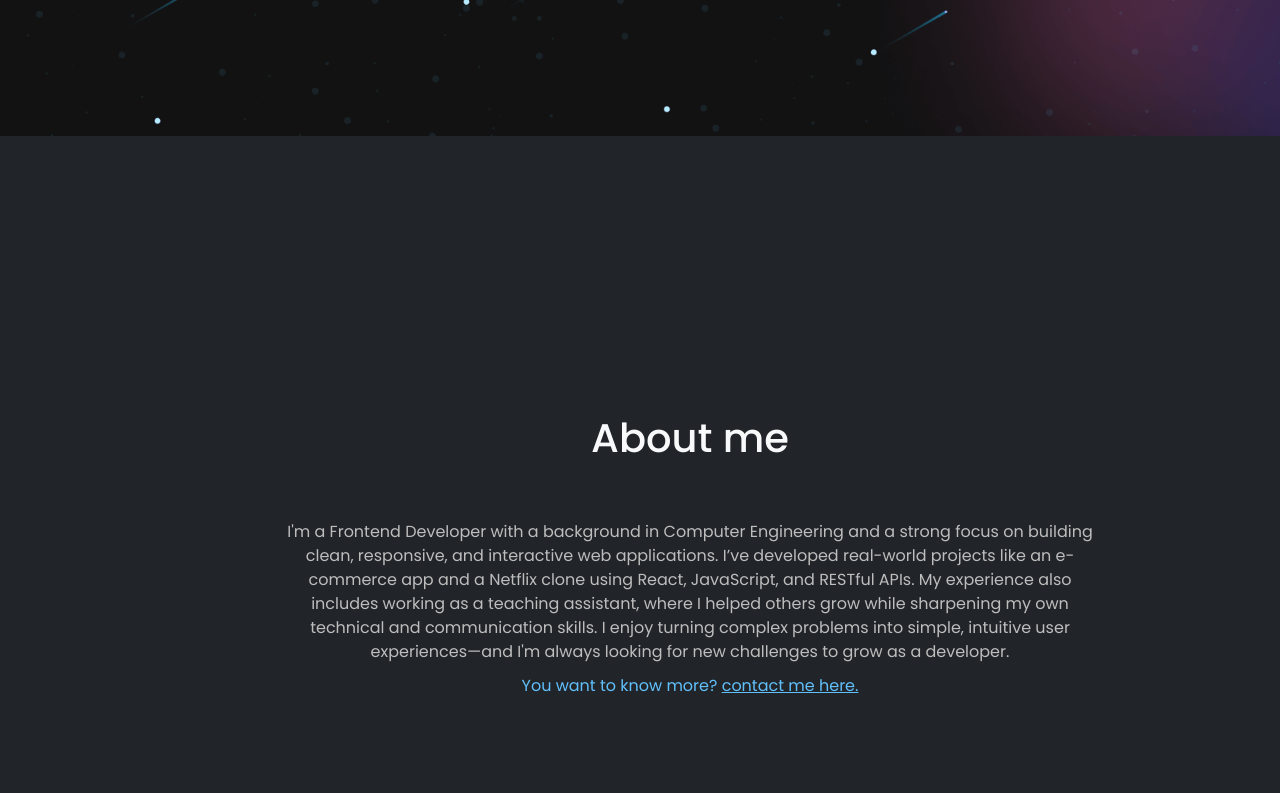
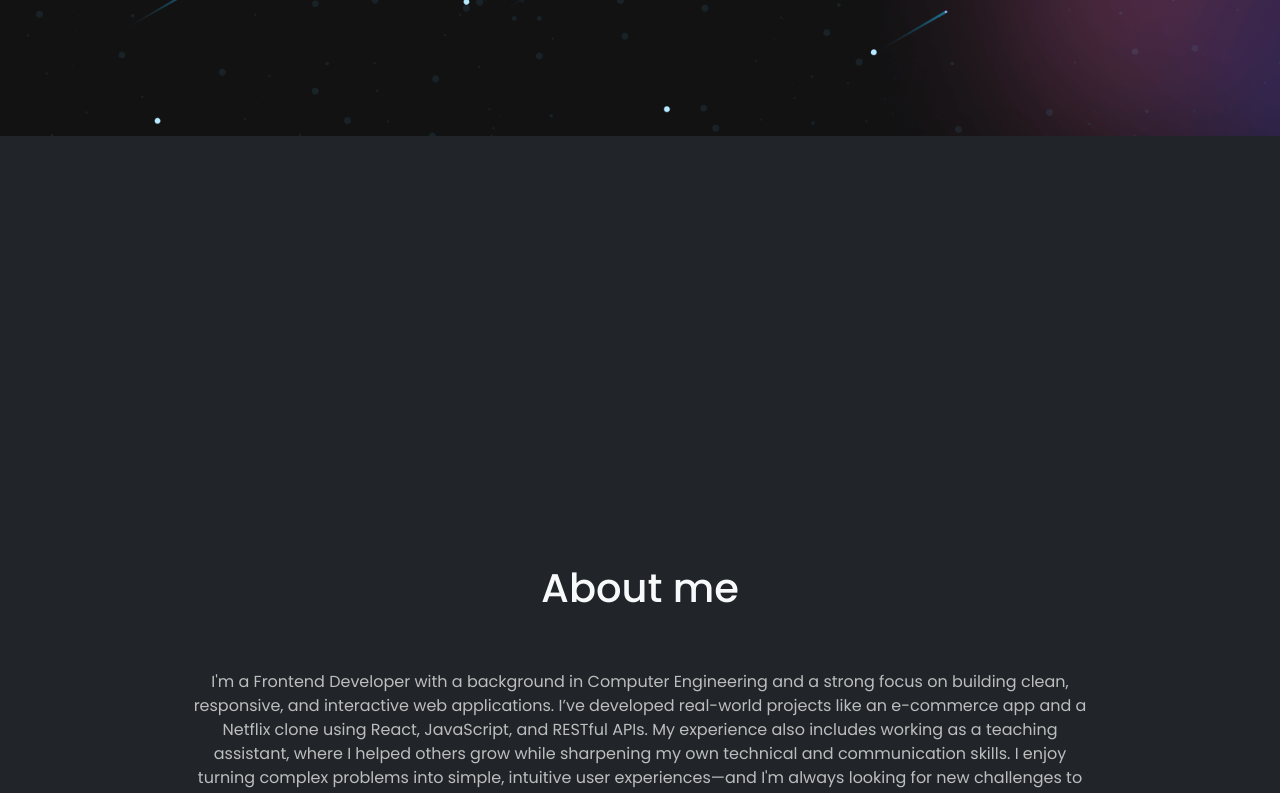
Before and after one commit to Ruaa-Maher-Faroun/portfolio2025, a React (Vite) app: page / in a window 1280 px wide. Shown: the part 760-1553 px from the top of the page. Built offline with nearby package versions, Linux system fonts and the light colour scheme.

Commit message:
Update aboutme.css

```diff
--- a/src/components/aboutme/aboutme.css
+++ b/src/components/aboutme/aboutme.css
@@ -5,7 +5,7 @@ section.about {
     align-content: center;
     gap: 50px;
     flex-direction: column;
-    padding: 50px 0 0px 100px;
+    padding: 50px 0 0px 0;
   }
   .info{
     width: 100%;
@@ -68,3 +68,10 @@ section.about {
             margin-bottom: 8px;
             }
             } */
+@media (max-width:5000px) {
+  section.about {
+    margin: 150px 0 250px;
+  text-align: center;
+  }
+
+}
```
Lines whose indentation alone changed are shown as unchanged.
